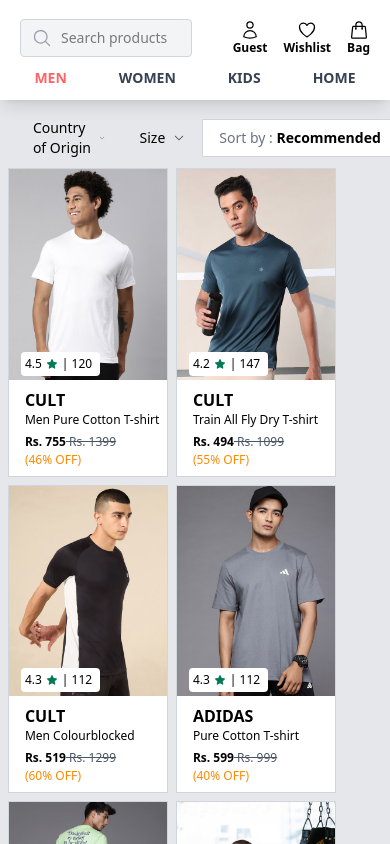
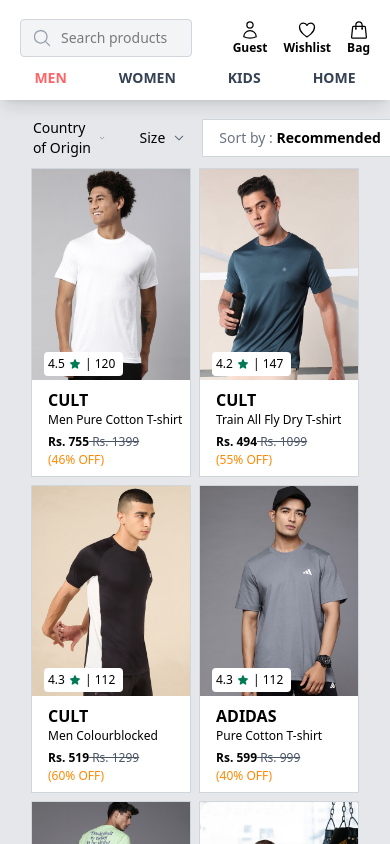
Before and after one commit to bhargav-parashar/vyoma, a React (Vite) app in the folder frontend/: page / in a window 390 px wide. Built offline with nearby package versions, Linux system fonts and the light colour scheme.

Commit message:
fix: mobile products list center align

```diff
--- a/frontend/src/pages/ProductRelated/ProductsPage.jsx
+++ b/frontend/src/pages/ProductRelated/ProductsPage.jsx
@@ -153,7 +153,7 @@ const ProductsPage = () => {
             ))}
           </div>
 
-          <div className="grid sm:grid-cols-[repeat(auto-fit,_minmax(160px,160px))] md:grid-cols-[repeat(auto-fit,_minmax(200px,200px))] sm:gap-2 md:gap-7 sm:p-1 md:p-4 ">
+          <div className="grid sm:grid-cols-[repeat(auto-fit,_minmax(160px,160px))] md:grid-cols-[repeat(auto-fit,_minmax(200px,200px))] sm:gap-2 md:gap-7 sm:p-1 md:p-4 sm:justify-center md:justify-start ">
 
             {filteredProducts.map((item) => (
               <div  key={item.id}>
```
